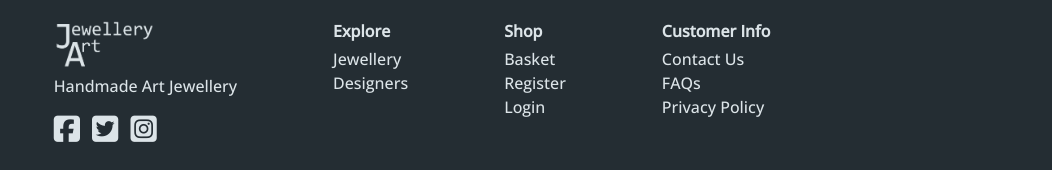
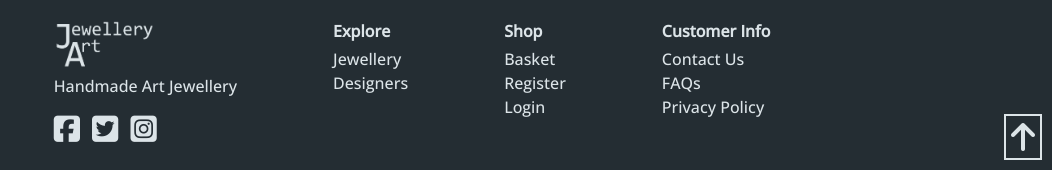
Before and after one commit to Stephanie-Ash/jewellery-art, a Django app: page /products/ in a window 1280 px wide. Shown: the part 630-800 px from the top of the page, without its empty margins (228-1280 px from the left). Run offline with Django 3.2, Linux system fonts and the light colour scheme; data that the repository does not hold is empty; some libraries are stand-ins or nearby versions.

Commit message:
Add scroll to top button and Javascript to products page

```diff
--- a/products/templates/products/products.html
+++ b/products/templates/products/products.html
@@ -38,6 +38,21 @@
             </div>
         </div>
     </div>
+    <div class="to-top-btn">
+        <a id="to-top-link">
+            <i class="fas fa-arrow-up fa-2x txt-lgt bg-color-drk"></i>
+        </a>
+    </div>
 </section>
 
 {% endblock %}
+
+{% block postloadjs %}
+{{ block.super }}
+<script>
+    let toTopButton = document.getElementById("to-top-link");
+    toTopButton.addEventListener("click", function() {
+        window.scrollTo(0,0)
+    });
+</script>
+{% endblock %}
--- a/static/css/base.css
+++ b/static/css/base.css
@@ -76,6 +76,19 @@ h4 {
 
 .txt-link-home:hover {
     color: #515c63;
+}
+
+.to-top-btn i {
+    position: fixed;
+    bottom: 10px;
+    right: 10px;
+    border: 2px solid #dce4e8;
+    padding: 5px;
+}
+
+.to-top-btn i:hover {
+    cursor: pointer;
+    background-color: #515c63;
 }
 
 /* ------------------------base.html------------------------ */
```
